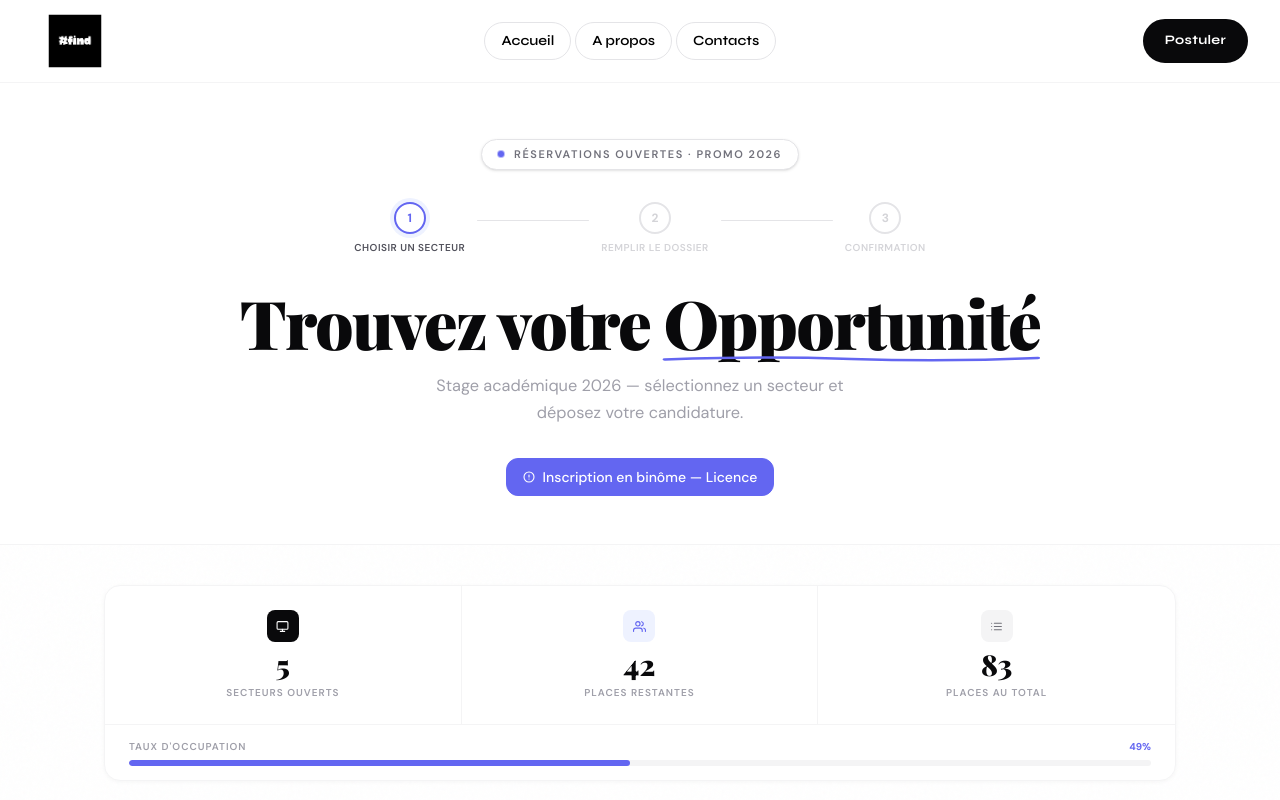
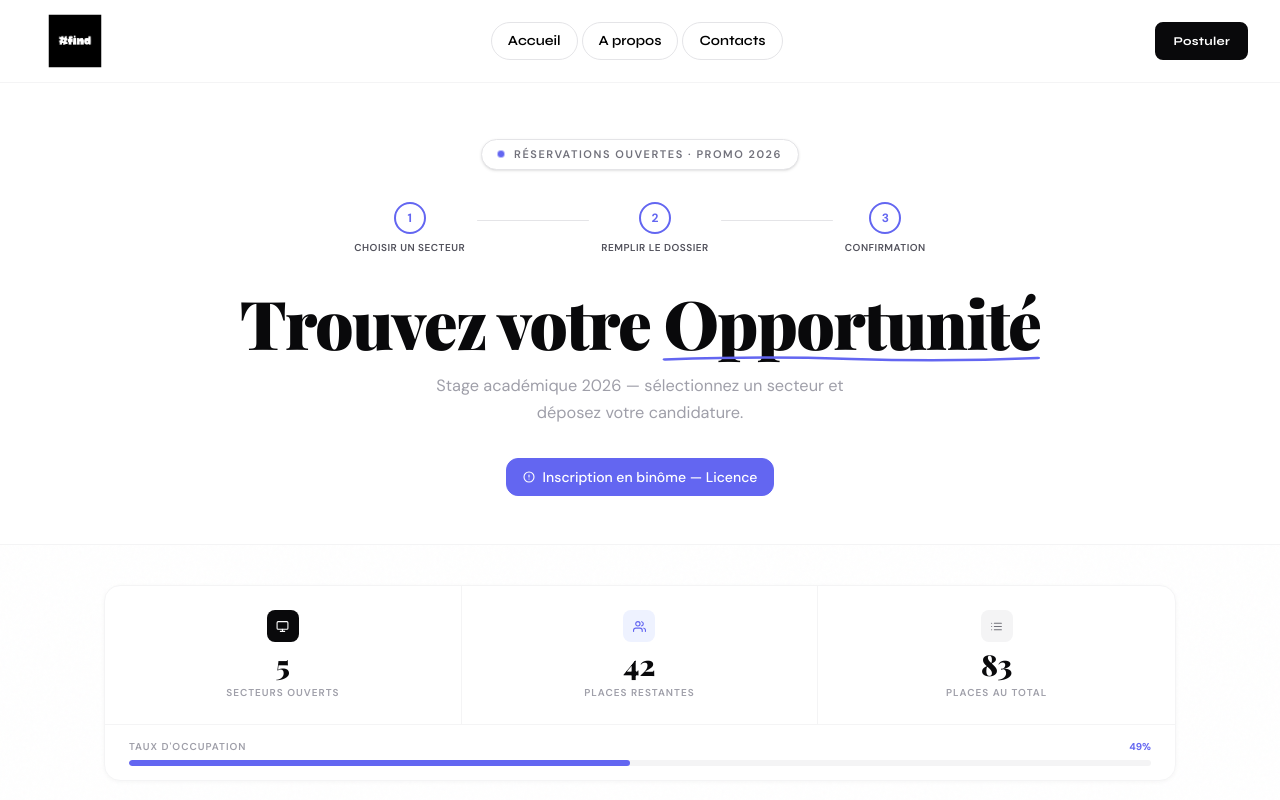
Before and after one commit to kamikael/-find-frontend, a React (Vite) app: page /demande-stage in a window 1280 px wide. Shown: the top 800 px of the page. Built offline with nearby package versions, Linux system fonts and the light colour scheme; a web font is replaced by a local one.

Commit message:
Bouton ajusté

```diff
--- a/src/components/Navbar/Navbar.jsx
+++ b/src/components/Navbar/Navbar.jsx
@@ -106,7 +106,7 @@ export default function Navbar() {
           <div className="hidden md:flex items-center justify-end">
             <Link
               to="/demande-stage"
-              className="inline-flex items-center gap-2 px-5 py-2.5 rounded-full border-2 border-zinc-950 bg-zinc-950 text-white text-[13px] font-bold tracking-wide"
+              className="inline-flex items-center gap-2 px-4 py-2 rounded-lg border-2 border-zinc-950 bg-zinc-950 text-white text-[12px] font-bold tracking-wide"
               style={{ fontFamily: 'var(--font-ui)', color: '#ffffff' }}
             >
               Postuler
--- a/src/pages/DemandeStage/DemandeStage.jsx
+++ b/src/pages/DemandeStage/DemandeStage.jsx
@@ -468,19 +468,13 @@ function Stepper({ step }) {
         return (
           <div key={id} className="flex items-center">
             <div className="flex flex-col items-center gap-1.5">
-              <div className={`w-8 h-8 rounded-full flex items-center justify-center border-2 text-xs font-bold transition-all duration-400
-                ${done    ? 'step-done'
-                : current ? 'border-indigo-500 bg-white text-indigo-600 ring-4 ring-indigo-50'
-                : 'bg-white border-zinc-200 text-zinc-300'}`}
-                style={done ? {} : current ? { borderColor: C.indigo, color: C.indigo } : {}}>
-                {done ? (
-                  <svg width="11" height="11" viewBox="0 0 24 24" fill="none" stroke="currentColor" strokeWidth="3" strokeLinecap="round" strokeLinejoin="round">
-                    <polyline points="20 6 9 17 4 12"/>
-                  </svg>
-                ) : id}
+              <div
+                className="w-8 h-8 rounded-full flex items-center justify-center border-2 text-xs font-bold transition-all duration-400 bg-white"
+                style={{ borderColor: C.indigo, color: C.indigo }}
+              >
+                {id}
               </div>
-              <span className={`text-[9px] sm:text-[10px] font-semibold uppercase tracking-wider text-center w-[78px] sm:w-auto whitespace-normal sm:whitespace-nowrap
-                               ${id <= step ? 'text-zinc-600' : 'text-zinc-300'}`}>
+              <span className="text-[9px] sm:text-[10px] font-semibold uppercase tracking-wider text-center w-[78px] sm:w-auto whitespace-normal sm:whitespace-nowrap text-zinc-600">
                 {label}
               </span>
             </div>
```
